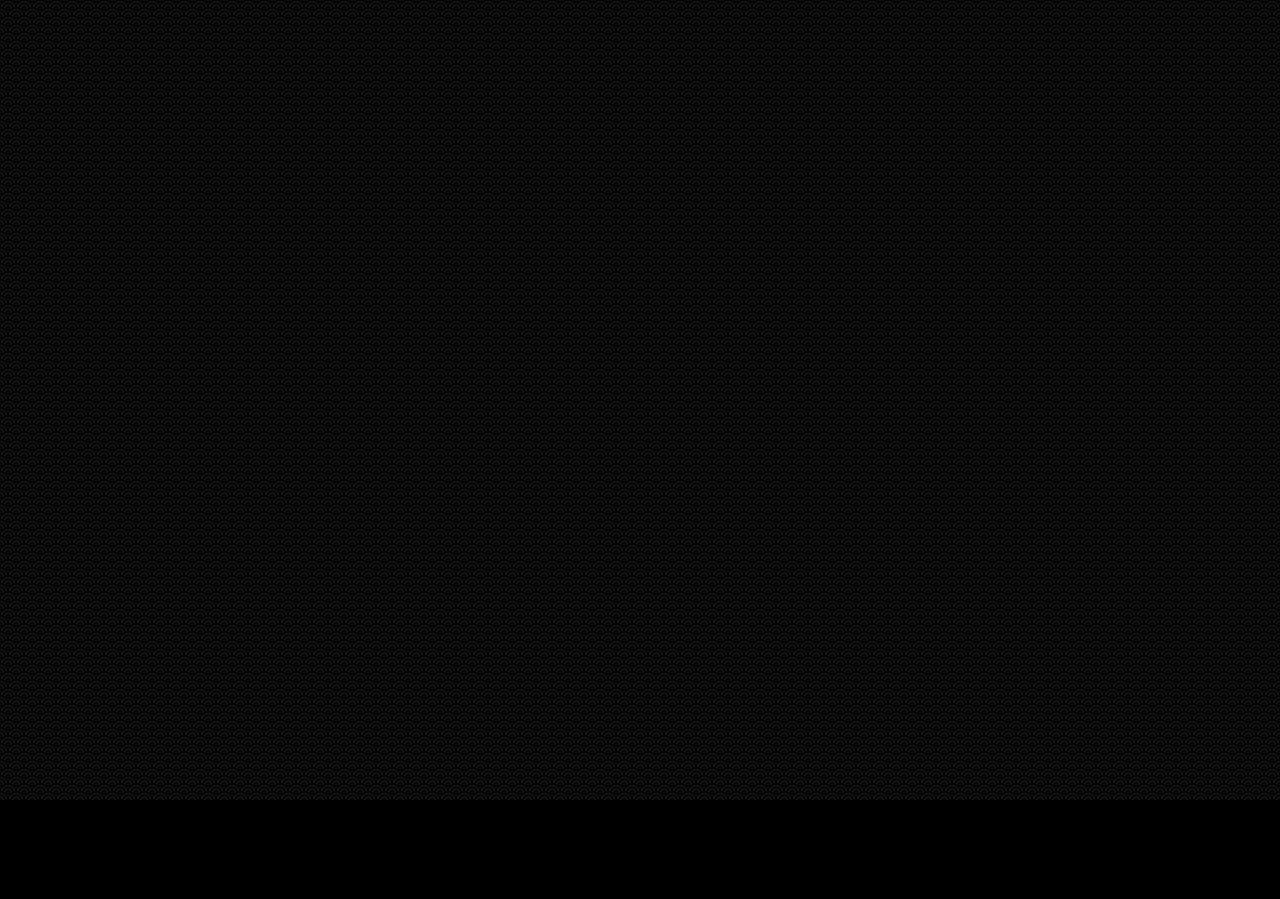
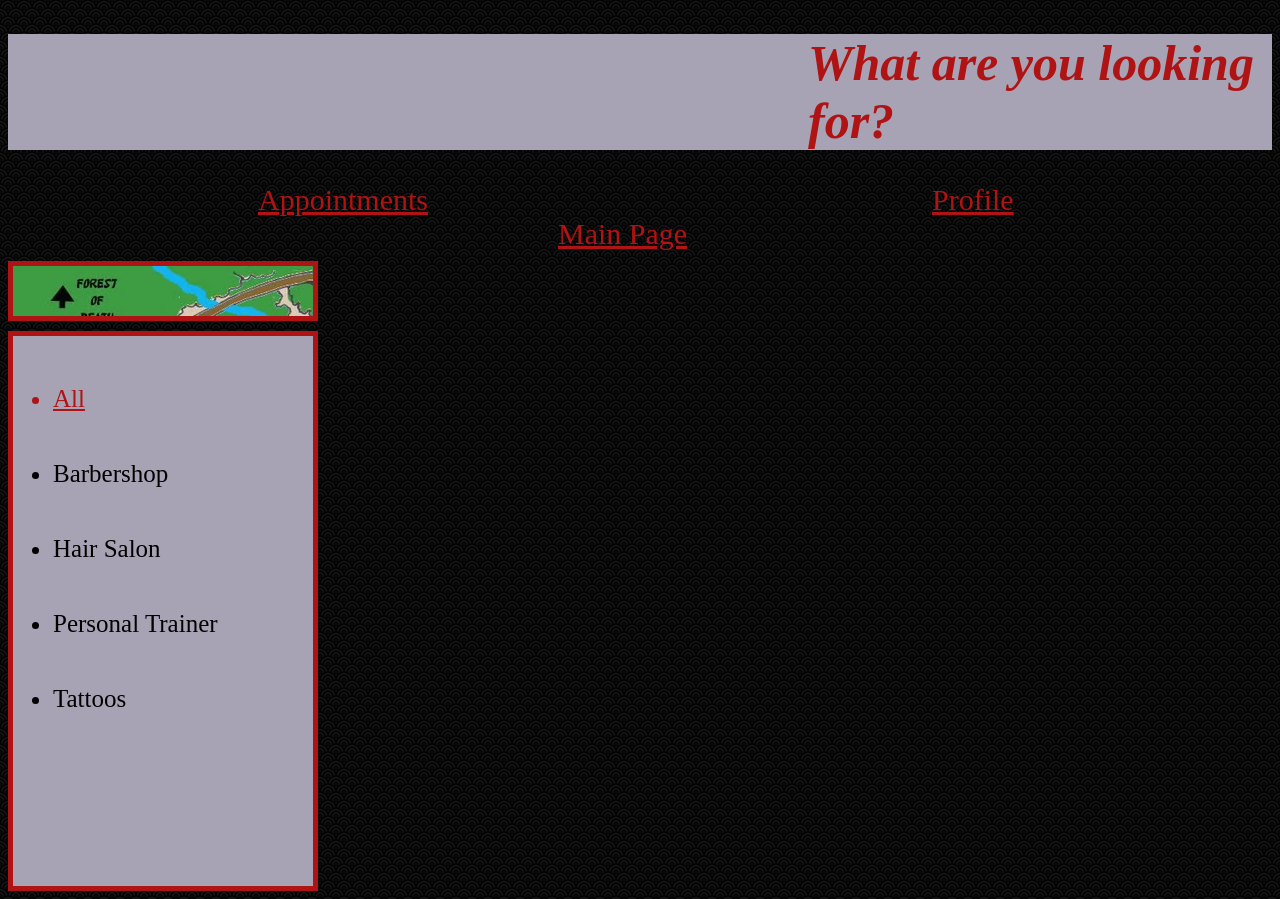
Before and after one commit to kenan-o14/uchiha.cuts, a plain HTML site: page pages/Explore.html in a window 1280 px wide. Before the commit the page ends 800 px from the top, so only its background shows below. Drawn offline with Linux system fonts and the light colour scheme.

Commit message:
update links and images
updated links and added a <div class"box">

```diff
--- a/css/style.css
+++ b/css/style.css
@@ -87,7 +87,7 @@ a {
 
 .uchihalogo{
     background-image: url(../img/logo.png);
-    margin-left: 50px;
+    margin-left: 25px;
     border-width: 5px;
     border-color: #af1313;
     border-style: solid;
@@ -102,3 +102,46 @@ a {
     font-weight: 800;
 
 }
+
+.explore {
+
+}
+
+.box2 {
+    background-color: #a7a3b4;
+    margin-top: 10px;
+    flex-shrink: calc(300);
+    width: 300px;
+    padding-bottom: 50px;
+    border-width: 5px;
+    border-color: #af1313;
+    border-style: solid;
+    font-size: 25px;
+    line-height: 75px;
+
+
+
+}
+
+.box3 {
+    margin-top: 10px;
+    width: 300px;
+    padding-bottom: 50px;
+    border-width: 5px;
+    border-color: #af1313;
+    border-style: solid;
+
+    background-image: url(../img/KonohaMap.png);
+
+
+}
+
+.appt2 {
+    font-size: 30px;
+    margin-left: 250px;
+}
+
+.map {
+    margin-left: 500px;
+    margin-bottom: 300px;
+}
--- a/pages/Explore.html
+++ b/pages/Explore.html
@@ -8,6 +8,49 @@
     <link rel="stylesheet" href="../css/style.css"
 </head>
 <body>
+      <div class="explore">
+           <h1>What are you looking for?</h1>
+      </div>
+      <a class="appt2" href="../pages/Appointments.html">Appointments</a>
+    <a class="link2" href="../pages/Profile.html">Profile</a>
+    <a class="link4" href="../index.html">Main Page</a>
+      <div class="box3">
+
+      </div>
+
+    <div class="box2">
+
+
+
+
+        <ul>
+         <a class="all" href="../pages/Explore.html">
+
+            <li>All</li></a>
+
+              <li>Barbershop</li>
+
+
+              <li>Hair Salon</li>
+
+
+              <li>Personal Trainer</li>
+
+
+              <li>Tattoos</li>
+
+            </ul>
+
+
+
+
+        <im class="map" src="../img/KonohaMap.png"
+
+
+
+
+        <img class="uchihalogo" src="../img/logo.png" alt="uchiha logo">
+      </div>
 
 </body>
 </html>
```
Also changed, not shown: img/KonohaMap.png (added).
